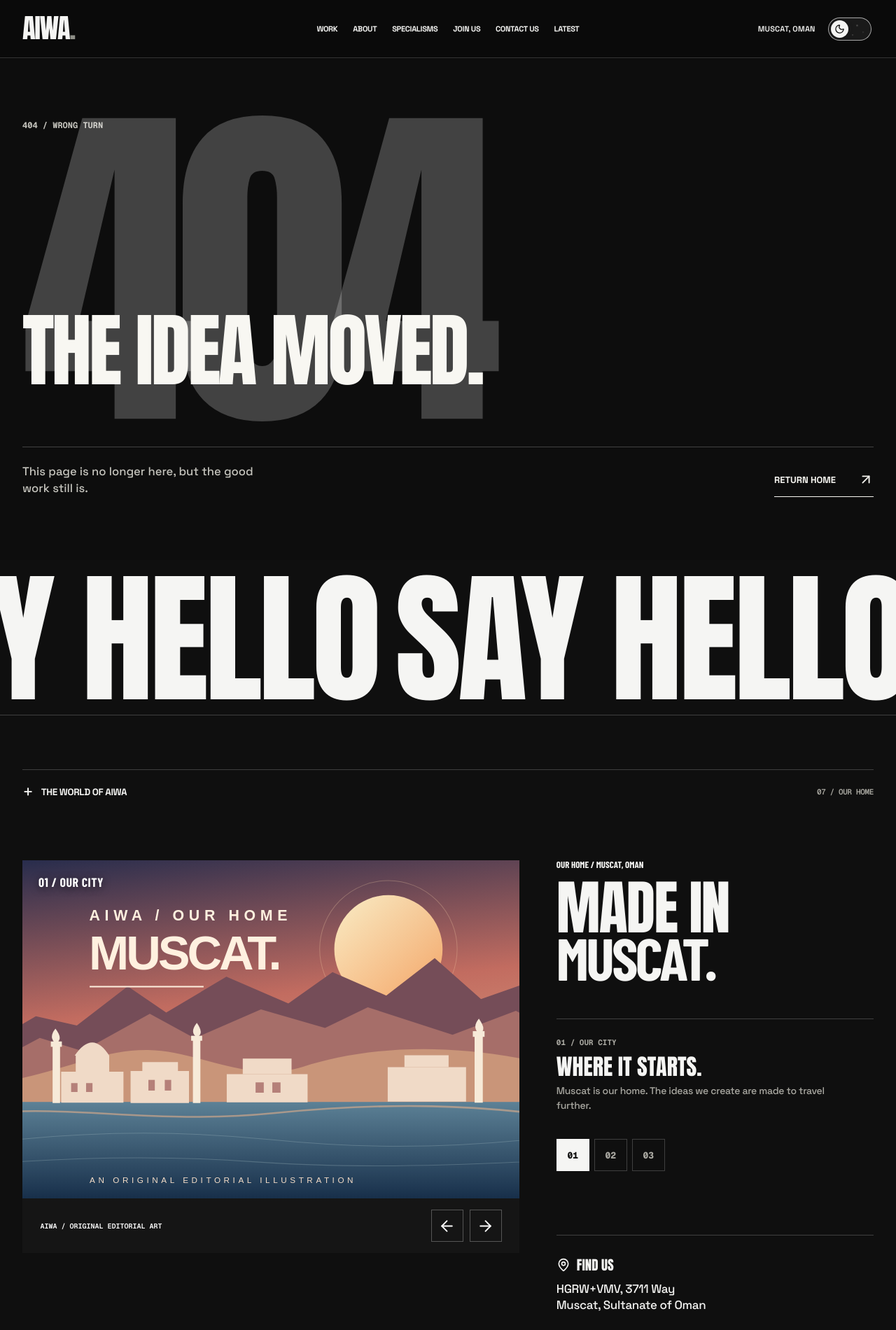
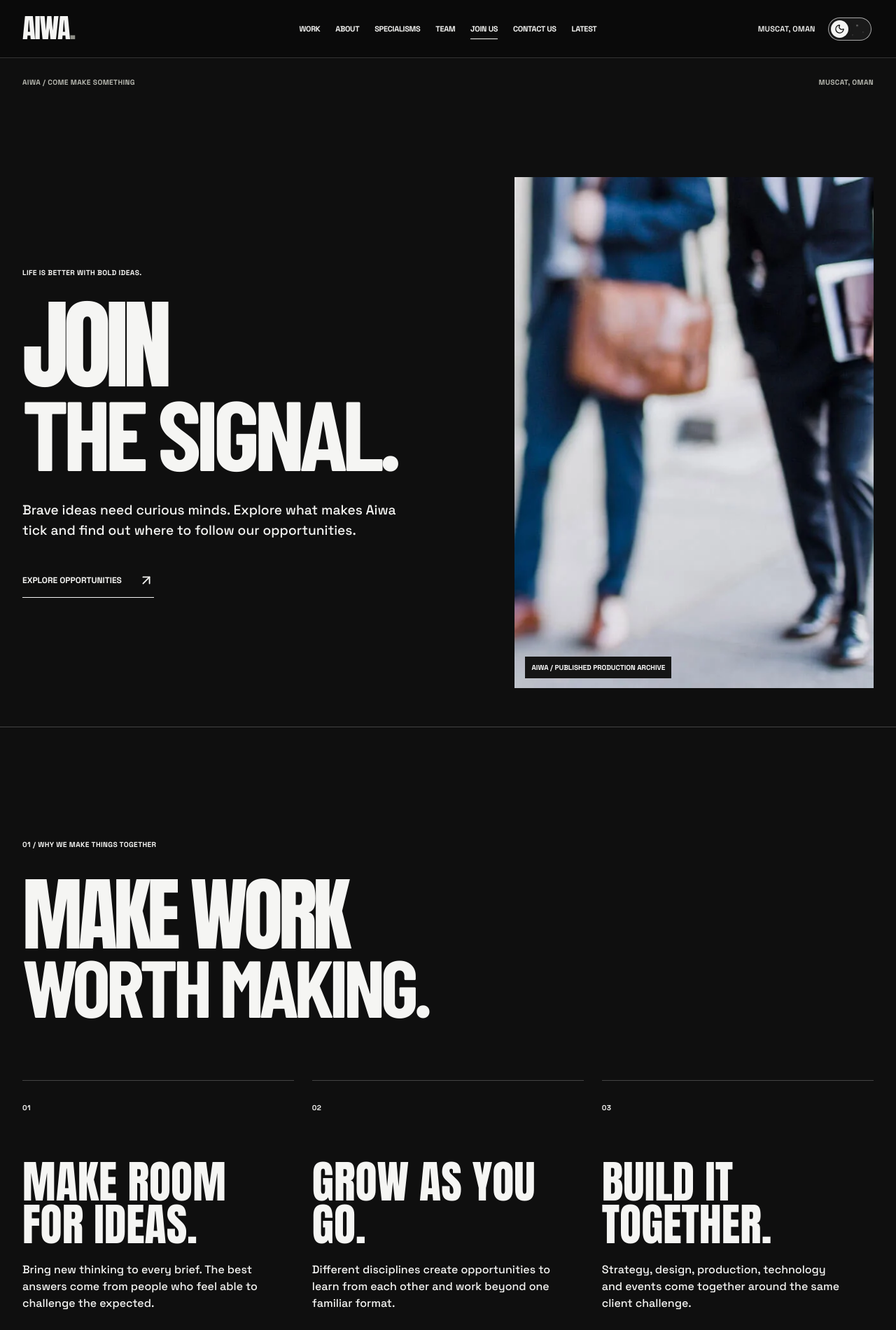
Before and after one commit to baba-dev/AMG-Web-V3, a Next.js app: page /join-us in a window 1280 px wide. Before the commit this address had no page. Shown: the top 1900 px of the page at 70% size. Built offline with nearby package versions, Linux system fonts and the light colour scheme; a web font is replaced by a local one.

Commit message:
feat(team): launch Join Us and connect team routes to global navigation

```diff
--- /dev/null
+++ b/src/app/join-us/join.css
@@ -0,0 +1,39 @@
+/* Aiwa Join Us / inherits core Team theme and typography. */
+.join-hero{min-height:calc(100svh - 83px);padding-top:28px;padding-bottom:55px;}
+.join-hero__top{display:flex;justify-content:space-between;color:var(--team-muted);gap:15px;}
+.join-hero__body{display:grid;grid-template-columns:1.12fr .88fr;align-items:center;gap:4vw;padding-top:clamp(80px,10vw,175px);}
+.join-hero__body>div>p:nth-of-type(2){font:450 clamp(17px,1.5vw,24px)/1.5 var(--font-space-grotesk);max-width:540px;margin-top:38px;}
+.join-hero h1,.join-values h2,.join-opportunities h2{font:400 clamp(86px,11vw,190px)/.86 var(--font-aiwa-poster),Impact,sans-serif;letter-spacing:-.053em;margin-top:35px;}
+.join-hero h1 em,.join-values h2 em,.join-opportunities h2 em{font-family:var(--font-aiwa-display),"Arial Narrow",sans-serif;font-style:italic;font-weight:900;}
+.join-hero__action{display:inline-flex;align-items:center;gap:24px;margin-top:45px;border-bottom:1px solid currentColor;padding-bottom:13px;font:700 12px var(--font-space-grotesk);}
+.join-hero figure{position:relative;height:min(63vw,730px);min-height:400px;background:var(--team-raised);overflow:hidden;}
+.join-hero figure img{object-fit:cover;transition:transform .8s;}
+.join-hero figure:hover img{transform:scale(1.04);}
+.join-hero figcaption{position:absolute;bottom:14px;left:15px;font:700 10px var(--font-space-grotesk);background:#151515;color:#fff;padding:9px;}
+.join-values{padding-block:clamp(100px,12vw,185px);border-top:1px solid var(--team-line);}
+.join-values h2,.join-opportunities h2{font-size:clamp(67px,9vw,156px);margin-block:40px 85px;}
+.join-values__list{display:grid;grid-template-columns:repeat(3,minmax(0,1fr));gap:clamp(15px,2vw,35px);}
+.join-values__list article{border-top:1px solid var(--team-line);padding-top:25px;min-height:330px;}
+.join-values__list h3{font:400 clamp(43px,5vw,72px)/.95 var(--font-aiwa-poster);margin-top:65px;max-width:360px;}
+.join-values__list p{font:450 clamp(15px,1.25vw,19px)/1.5 var(--font-space-grotesk);max-width:350px;margin-top:22px;}
+.join-opportunities{padding-block:clamp(105px,12vw,185px);border-top:1px solid var(--team-line);}
+.join-opportunities__bottom{display:flex;justify-content:space-between;gap:60px;border-top:1px solid var(--team-line);padding-top:30px;}
+.join-opportunities__bottom p{font:450 clamp(17px,1.6vw,24px)/1.5 var(--font-space-grotesk);max-width:600px;}
+.join-opportunities__actions{display:flex;flex-direction:column;min-width:min(100%,330px);}
+.join-opportunities__actions a{display:flex;gap:14px;align-items:center;justify-content:space-between;border-bottom:1px solid var(--team-line);min-height:60px;font:700 12px var(--font-space-grotesk);}
+@media(max-width:900px){
+ .join-hero__body{grid-template-columns:1fr;padding-top:90px;}
+ .join-hero h1{font-size:clamp(70px,13vw,130px);}
+ .join-hero figure{height:550px;}
+ .join-values__list{grid-template-columns:1fr;}
+ .join-values__list article{min-height:200px;}
+ .join-values__list h3{margin-top:35px;}
+ .join-opportunities__bottom{display:block;}
+ .join-opportunities__actions{margin-top:40px;}
+}
+@media(max-width:540px){
+ .join-hero h1{font-size:clamp(60px,12vw,92px);}
+ .join-hero figure{min-height:300px;height:390px;}
+ .join-values h2,.join-opportunities h2{font-size:clamp(56px,10.5vw,90px);margin-bottom:45px;}
+ .join-values__list h3{font-size:clamp(40px,9vw,65px);}
+}
--- /dev/null
+++ b/src/app/join-us/page.tsx
@@ -0,0 +1,62 @@
+import type { Metadata } from "next";
+import Image from "next/image";
+import { ArrowUpRight } from "lucide-react";
+import { AiwaInnerHeader } from "@/components/aiwa-inner-header";
+import { teamCulture } from "@/lib/team-data";
+import "@/components/aiwa-polish.css";
+import "../team/team.css";
+import "./join.css";
+
+export const metadata: Metadata = {
+  title: "Join Us | Life & Careers at Aiwa Media Group",
+  description: "Get to know Aiwa's creative culture in Muscat and find official channels for verified career opportunities.",
+  alternates:{ canonical:"/join-us" },
+  openGraph:{title:"Join the Signal | Aiwa Media Group",description:"Creative people. Different perspectives. Explore life at Aiwa.",type:"website"},
+};
+
+export default function JoinUsPage(){
+  return (
+    <div className="aiwa-site team-site join-site" data-join-page>
+      <AiwaInnerHeader />
+      <main id="main-content">
+        <section className="join-hero team-pad" aria-labelledby="join-title">
+          <div className="join-hero__top team-micro"><span>AIWA / COME MAKE SOMETHING</span><span>MUSCAT, OMAN</span></div>
+          <div className="join-hero__body">
+            <div>
+              <p className="team-micro">LIFE IS BETTER WITH BOLD IDEAS.</p>
+              <h1 id="join-title">JOIN<br /><em>THE SIGNAL.</em></h1>
+              <p>Brave ideas need curious minds. Explore what makes Aiwa tick and find out where to follow our opportunities.</p>
+              <a href="#join-positions" className="join-hero__action">EXPLORE OPPORTUNITIES <ArrowUpRight aria-hidden="true" size={22} /></a>
+            </div>
+            <figure>
+              <Image src="/media/archive/production-team.webp" fill priority sizes="(max-width:850px) 90vw, 45vw"
+                alt="Production image published by Aiwa Media Group in its original gallery"/>
+              <figcaption>AIWA / PUBLISHED PRODUCTION ARCHIVE</figcaption>
+            </figure>
+          </div>
+        </section>
+        <section className="join-values team-pad" aria-labelledby="join-values-title">
+          <span className="team-micro">01 / WHY WE MAKE THINGS TOGETHER</span>
+          <h2 id="join-values-title">MAKE WORK<br /><em>WORTH MAKING.</em></h2>
+          <div className="join-values__list">
+            {teamCulture.map((value)=>(
+              <article key={value.number}><span className="team-micro">{value.number}</span><h3>{value.title}</h3><p>{value.copy}</p></article>
+            ))}
+          </div>
+        </section>
+        <section className="join-opportunities team-pad" id="join-positions" aria-labelledby="join-open-title">
+          <span className="team-micro">02 / YOUR NEXT CHAPTER</span>
+          <h2 id="join-open-title">SOMETHING<br /><em>IN COMMON?</em></h2>
+          <div className="join-opportunities__bottom">
+            <p>Interested in creating with us? Follow our official company updates for verified opportunities, or introduce yourself through our contact page. Roles previously listed on our old careers site have not been confirmed as open.</p>
+            <div className="join-opportunities__actions">
+              <a href="https://www.linkedin.com/company/aiwamediagroup/" target="_blank" rel="noopener noreferrer">AIWA ON LINKEDIN <ArrowUpRight size={21} aria-hidden="true" /></a>
+              <a href="/contact">GET IN TOUCH <ArrowUpRight size={21} aria-hidden="true" /></a>
+              <a href="/team">MEET THE PEOPLE <ArrowUpRight size={21} aria-hidden="true" /></a>
+            </div>
+          </div>
+        </section>
+      </main>
+    </div>
+  );
+}
--- a/src/components/aiwa-about.tsx
+++ b/src/components/aiwa-about.tsx
@@ -227,10 +227,10 @@ export function AiwaAbout() {
             <a
               ref={ctaRef}
               className="aiwa-about__cta"
-              href="https://aiwamediagroup.com/about-us/"
-              aria-label="Learn more about Aiwa Media Group"
+              href="/team"
+              aria-label="Meet Aiwa Media Group people and culture"
             >
-              <span>LEARN MORE</span>
+              <span>MEET THE PEOPLE</span>
               <span className="aiwa-about__cta-icon" aria-hidden="true">
                 <ArrowUpRight size={21} strokeWidth={1.8} />
               </span>
--- a/src/components/aiwa-inner-header.tsx
+++ b/src/components/aiwa-inner-header.tsx
@@ -50,7 +50,9 @@ export function AiwaInnerHeader() {
         {siteNavigation.map((item) => (
           <a key={item.label} href={resolveSiteHref(item.href, pathname)}
              aria-current={(item.label === "WORK" && pathname.startsWith("/work") ||
-               item.label === "SPECIALISMS" && pathname.startsWith("/specialisms")) ? "page" : undefined}>
+               item.label === "SPECIALISMS" && pathname.startsWith("/specialisms") ||
+               item.label === "TEAM" && pathname.startsWith("/team") ||
+               item.label === "JOIN US" && pathname.startsWith("/join-us")) ? "page" : undefined}>
             {item.label}
           </a>
         ))}
@@ -72,7 +74,9 @@ export function AiwaInnerHeader() {
           <a key={item.label} ref={index === 0 ? firstRef : undefined}
             href={resolveSiteHref(item.href, pathname)} onClick={() => setExpanded(false)}
             aria-current={(item.label === "WORK" && pathname.startsWith("/work") ||
-               item.label === "SPECIALISMS" && pathname.startsWith("/specialisms")) ? "page" : undefined}>
+               item.label === "SPECIALISMS" && pathname.startsWith("/specialisms") ||
+               item.label === "TEAM" && pathname.startsWith("/team") ||
+               item.label === "JOIN US" && pathname.startsWith("/join-us")) ? "page" : undefined}>
             <span>{String(index + 1).padStart(2, "0")}</span>
             {item.label}
             <ArrowUpRight size={23} aria-hidden="true" />
--- a/src/lib/aiwa-route-motion.ts
+++ b/src/lib/aiwa-route-motion.ts
@@ -20,6 +20,8 @@ export function resolveMotionDestination(href: string, currentHref: string): Mot
 export function motionDestinationLabel(pathname: string, projects: ReadonlyArray<{ slug: string; client: string }>): string {
   if (pathname === "/") return "AIWA.";
   if (pathname === "/work") return "THE WORK.";
+  if (pathname === "/team") return "THE PEOPLE.";
+  if (pathname === "/join-us") return "JOIN THE SIGNAL.";
   if (pathname === "/specialisms") return "WHAT WE DO.";
   const project = projects.find((item) => pathname === "/work/" + item.slug);
   if (project) return project.client.toUpperCase() + ".";
--- a/src/lib/site-navigation.ts
+++ b/src/lib/site-navigation.ts
@@ -3,7 +3,8 @@ export const siteNavigation = [
   { label: "WORK", href: "/work" },
   { label: "ABOUT", href: "#about" },
   { label: "SPECIALISMS", href: "/specialisms" },
-  { label: "JOIN US", href: "https://aiwamediagroup.com/career/" },
+  { label: "TEAM", href: "/team" },
+  { label: "JOIN US", href: "/join-us" },
   { label: "CONTACT US", href: "/contact" },
   { label: "LATEST", href: "https://www.linkedin.com/company/aiwamediagroup/" },
 ] as const;
```
